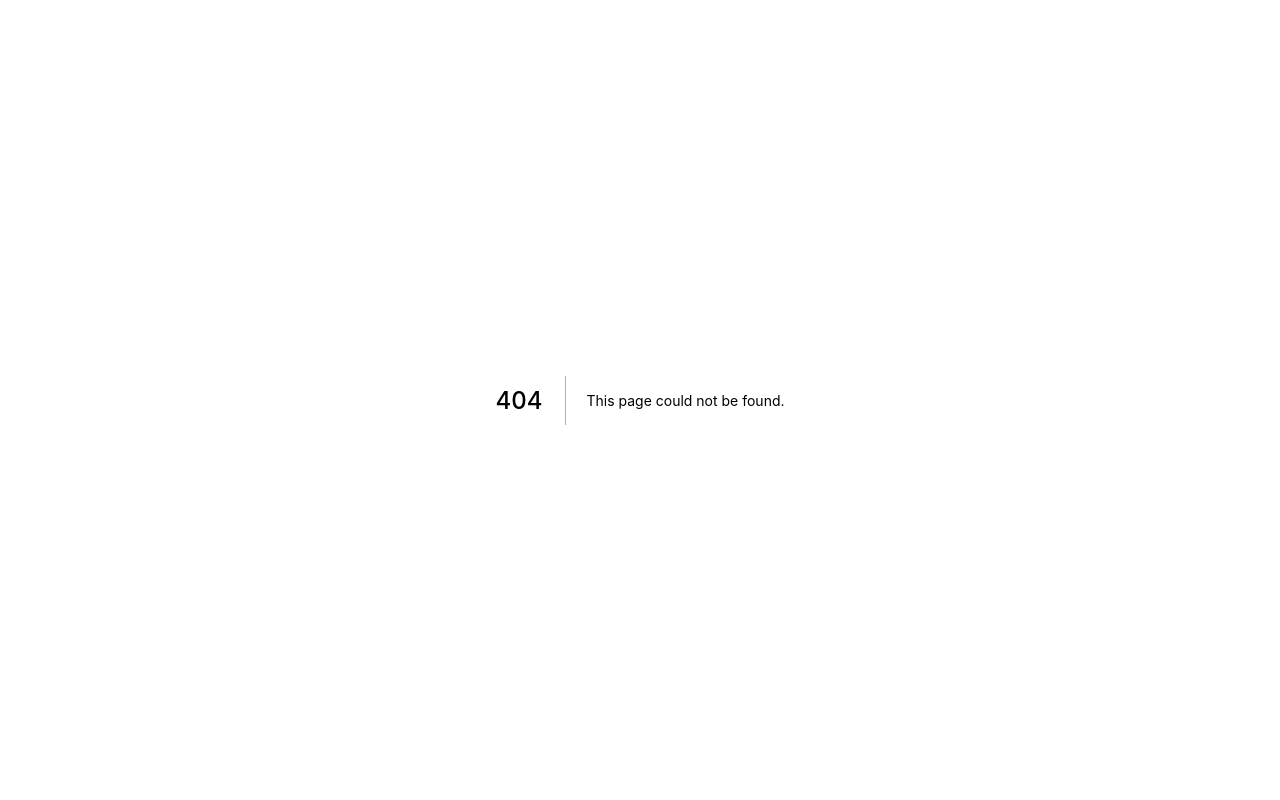
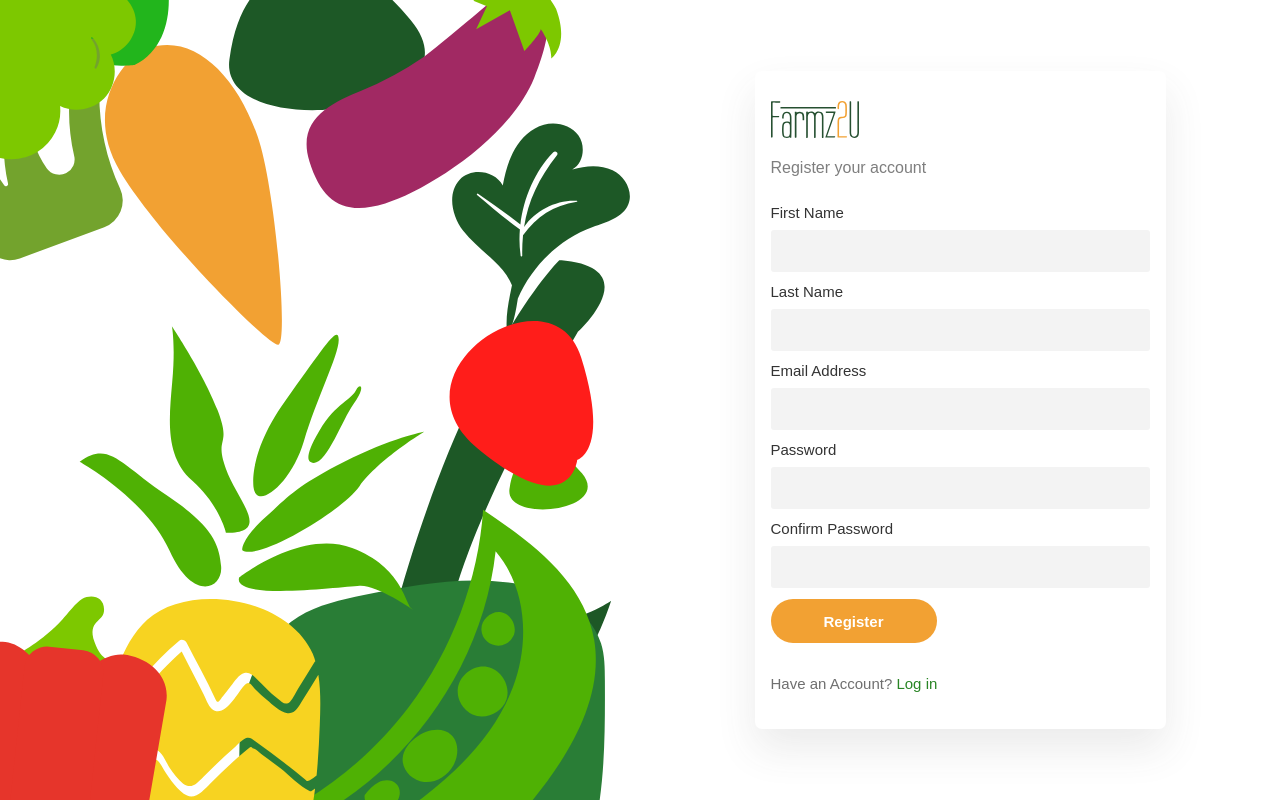
Before and after one commit to marquis-code/FVP-Farming-Vendor-platform-, a Next.js app: page /register in a window 1280 px wide. Before the commit this address had no page. Built offline with nearby package versions, Linux system fonts and the light colour scheme.

Commit message:
feat: Add auth pages

```diff
--- /dev/null
+++ b/pages/register.js
@@ -0,0 +1,47 @@
+const Register = () => {
+    return (
+        <>
+            <title>Register</title>
+            <div className="reg-grid">
+                <img src="./images/reg-img.svg" alt className="reg-image" />
+                <div className="form-info">
+                    <img src="./images/farmz2u-logo.svg" alt className="form-logo" />
+                    <h3 className="col-title form-title">Register your account</h3>
+                    <form action className="form-block">
+                        <div className="input-block">
+                            <span className="input-title">First Name</span>
+                            <input type="text" className="input-box" />
+                        </div>
+                        <div className="input-block">
+                            <span className="input-title">Last Name</span>
+                            <input type="text" className="input-box" />
+                        </div>
+                        <div className="input-block">
+                            <span className="input-title">Email Address</span>
+                            <input type="text" className="input-box" />
+                        </div>
+                        <div className="input-block">
+                            <span className="input-title">Password</span>
+                            <input type="text" className="input-box" />
+                        </div>
+                        <div className="input-block">
+                            <span className="input-title">Confirm Password</span>
+                            <input type="text" className="input-box" />
+                        </div>
+                        <a href="/register-success" className="btn submit-btn">
+                            Register
+                        </a>
+                    </form>
+                    <p className="paragraph form-option">
+                        Have an Account?{" "}
+                        <a href="/store" className="form-link">
+                            Log in
+                        </a>
+                    </p>
+                </div>
+            </div>
+        </>
+    );
+}
+
+export default Register;
--- /dev/null
+++ b/pages/reset-link-sent.js
@@ -0,0 +1,23 @@
+export const ResetSuccessful = () => (
+    <>
+        <link rel="stylesheet" href="./css/styles.css" />
+        <title>Registration Success</title>
+        <div className="reg-grid">
+            <img src="./images/reg-img.svg" alt className="reg-image" />
+            <div className="reset-link-box reg-success reset-grid">
+                <img src="./images/farmz2u-logo.svg" alt className="form-logo" />
+                <div className="resent-link-sent-info reset-link-info">
+                    <p className="paragraph reset-paragraph resent-link-text">
+                        A reset link has been sent to your email address
+                    </p>
+                    <p className="paragraph reset-paragraph reset-link-paragraph">
+                        Didn't get a mail?{" "}
+                        <a href="forgotpwd.html" className="change-mail">
+                            Change email address
+                        </a>
+                    </p>
+                </div>
+            </div>
+        </div>
+    </>
+)
```
Also changed, not shown: pages/register-success.js (added, +25 -0 lines).
